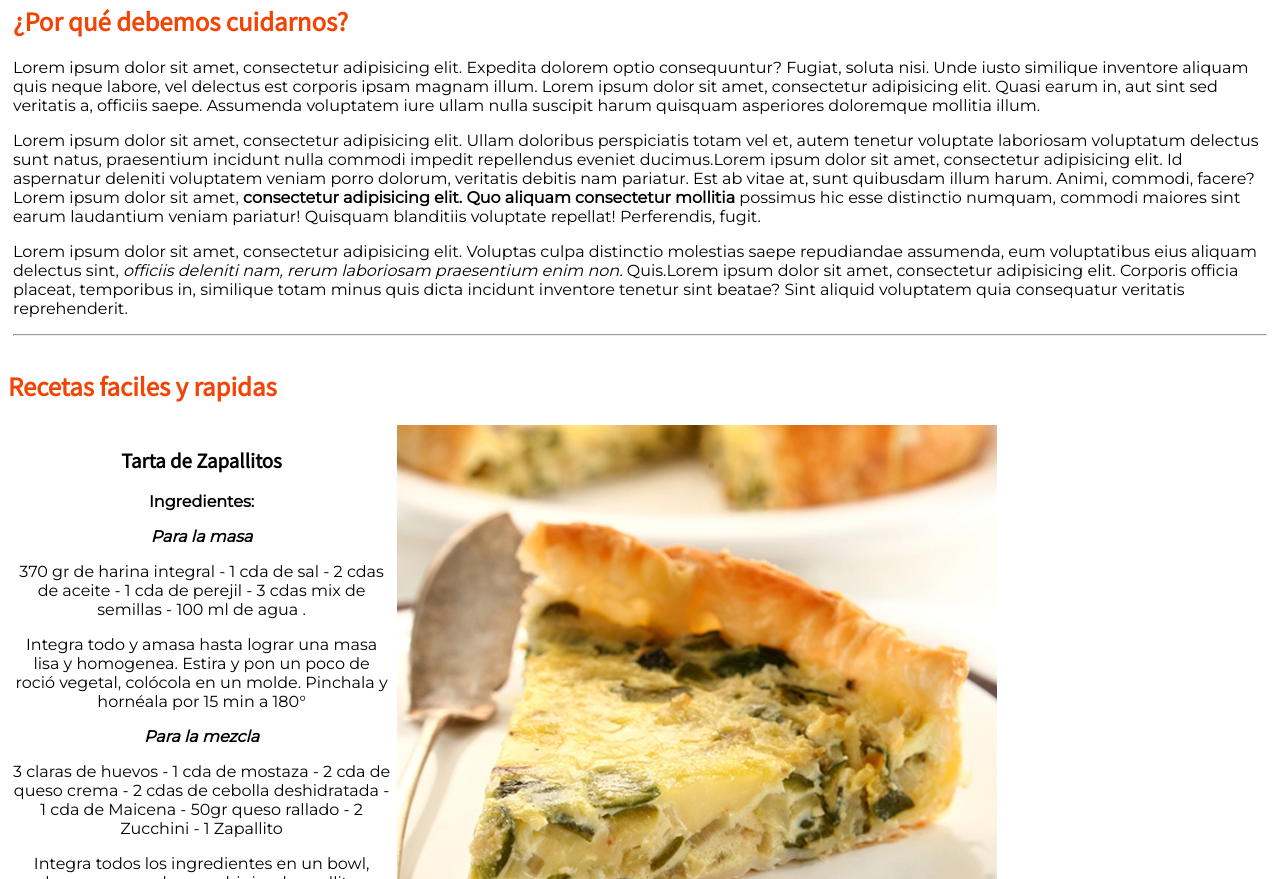
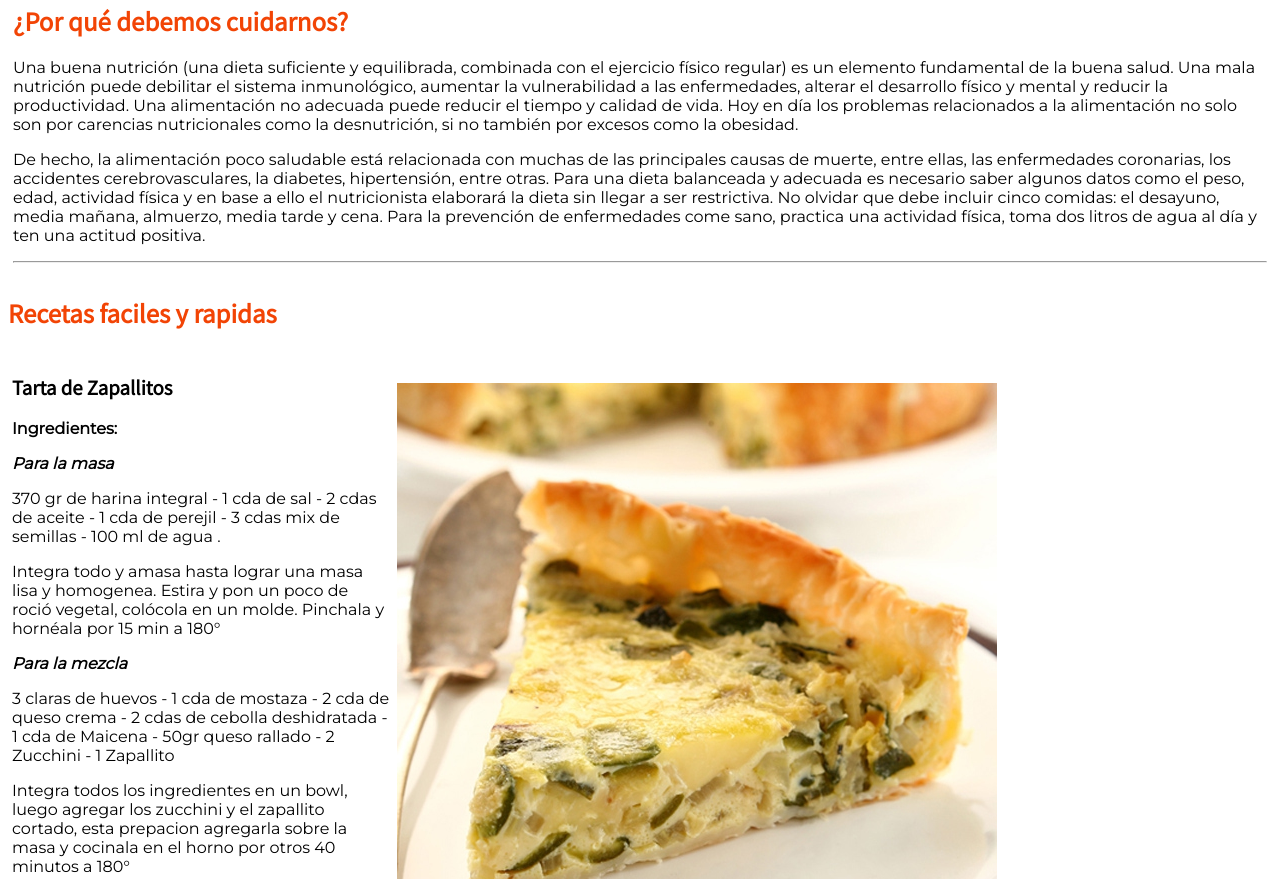
Before and after one commit to JonaRosas/integrador, a plain HTML site: page index.html in a window 1280 px wide. Shown: the part 616-1495 px from the top of the page. Drawn offline with Linux system fonts and the light colour scheme.

Commit message:
agregando cambios

```diff
--- a/index.html
+++ b/index.html
@@ -14,8 +14,7 @@
     </header>
     <nav>
         <div class="principal">
-            <table>
-                <div>
+                <div class="navbar">
                     <ul class="barra">
                         <li><a href="#beneficio">Beneficios</a></li>
                         <li><a href="#porque">¿Por qué cuidarte?</a></li>
@@ -24,7 +23,6 @@
                         <li><a href="#contacto">Contacto</a></li>
                     </ul>
                 </div>
-            </table>
         </div>
     </nav>
 
@@ -79,9 +77,19 @@
     <div class="porque">
         <hr>
         <h2 id="porque">¿Por qué debemos cuidarnos?</h2>
-        <p>Lorem ipsum dolor sit amet, consectetur adipisicing elit. Expedita dolorem optio consequuntur? Fugiat, soluta nisi. Unde iusto similique inventore aliquam quis neque labore, vel delectus est corporis ipsam magnam illum. Lorem ipsum dolor sit amet, consectetur adipisicing elit. Quasi earum in, aut sint sed veritatis a, officiis saepe. Assumenda voluptatem iure ullam nulla suscipit harum quisquam asperiores doloremque mollitia illum.</p>
-        <p>Lorem ipsum dolor sit amet, consectetur adipisicing elit. Ullam doloribus perspiciatis totam vel et, autem tenetur voluptate laboriosam voluptatum delectus sunt natus, praesentium incidunt nulla commodi impedit repellendus eveniet ducimus.Lorem ipsum dolor sit amet, consectetur adipisicing elit. Id aspernatur deleniti voluptatem veniam porro dolorum, veritatis debitis nam pariatur. Est ab vitae at, sunt quibusdam illum harum. Animi, commodi, facere?Lorem ipsum dolor sit amet, <strong>consectetur adipisicing elit. Quo aliquam consectetur mollitia</strong> possimus hic esse distinctio numquam, commodi maiores sint earum laudantium veniam pariatur! Quisquam blanditiis voluptate repellat! Perferendis, fugit.</p>
-        <p>Lorem ipsum dolor sit amet, consectetur adipisicing elit. Voluptas culpa distinctio molestias saepe repudiandae assumenda, eum voluptatibus eius aliquam delectus sint, <em>officiis deleniti nam, rerum laboriosam praesentium enim non.</em> Quis.Lorem ipsum dolor sit amet, consectetur adipisicing elit. Corporis officia placeat, temporibus in, similique totam minus quis dicta incidunt inventore tenetur sint beatae? Sint aliquid voluptatem quia consequatur veritatis reprehenderit.</p>
+        <p> Una buena nutrición (una dieta suficiente y equilibrada, combinada con el ejercicio físico regular) es un elemento fundamental de la buena salud.
+
+        Una mala nutrición puede debilitar el sistema inmunológico, aumentar la vulnerabilidad a las enfermedades, alterar el desarrollo físico y mental y reducir la productividad.
+
+            Una alimentación no adecuada puede reducir el tiempo y calidad de vida.
+
+            Hoy en día los problemas relacionados a la alimentación no solo son por carencias nutricionales como la desnutrición, si no también por excesos como la obesidad.</p>
+
+        <p> De hecho, la alimentación poco saludable está relacionada con muchas de las principales causas de muerte, entre ellas, las enfermedades coronarias, los accidentes cerebrovasculares, la diabetes, hipertensión, entre otras.
+
+            Para una dieta balanceada y adecuada es necesario saber algunos datos como el peso, edad, actividad física y en base a ello el nutricionista elaborará la dieta sin llegar a ser restrictiva.
+
+            No olvidar que debe incluir cinco comidas: el desayuno, media mañana, almuerzo, media tarde y cena. Para la prevención de enfermedades come sano, practica una actividad física, toma dos litros de agua al día y ten una actitud positiva. </p>
         <hr>
     </div>
     <div>
--- a/style.css
+++ b/style.css
@@ -88,7 +88,8 @@ p {
 .receta-flex {
     display: flex;
     flex-direction: row;
-    text-align: center;
+    flex-wrap: wrap;
+    align-items: center;
 }
 
 .receta1 {
```
